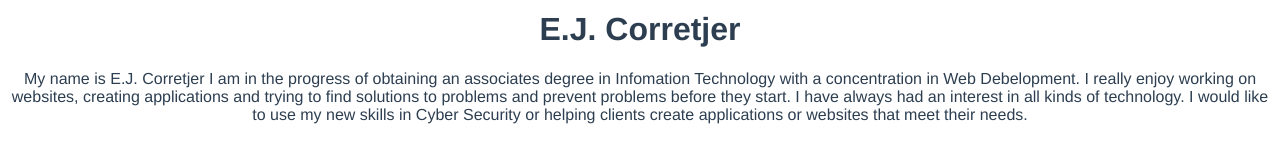
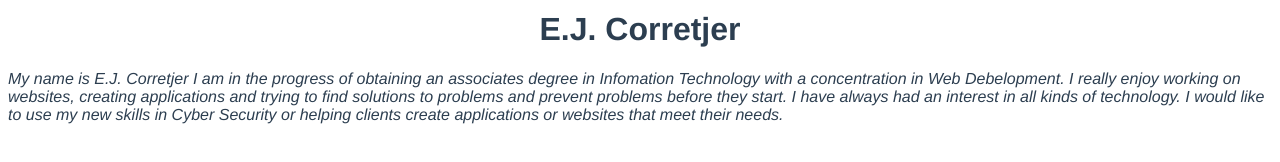
Before and after one commit to FamBoricua2001/portfolio-website-E.J.-Corretjer, a Vue app: page / in a window 1280 px wide. Shown: the part 400-562 px from the top of the page. Built offline with nearby package versions, Linux system fonts and the light colour scheme.

Commit message:
Updated css in Title.vue file.

```diff
--- a/src/components/Title.vue
+++ b/src/components/Title.vue
@@ -42,18 +42,14 @@ export default {
 
 <!-- Add "scoped" attribute to limit CSS to this component only -->
 <style scoped>
-h3 {
+h3
+{
   margin: 40px 0 0;
+  text-decoration-color: midnightblue;
 }
-ul {
-  list-style-type: none;
-  padding: 0;
-}
-li {
-  display: inline-block;
-  margin: 0 10px;
-}
-a {
-  color: #42b983;
+p
+{
+  text-align: left;
+  font-style: italic;
 }
 </style>
```
